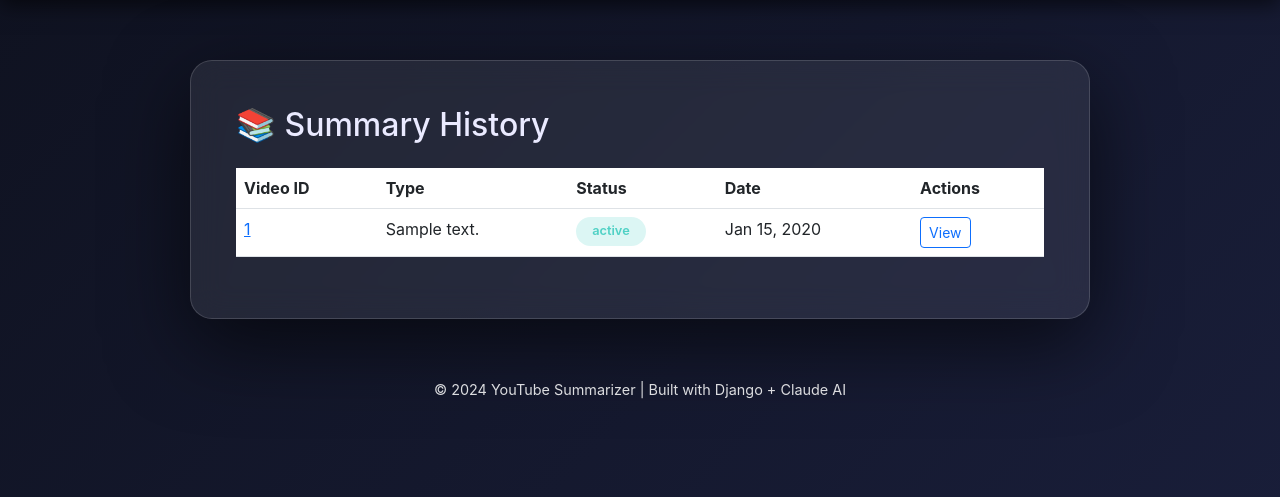
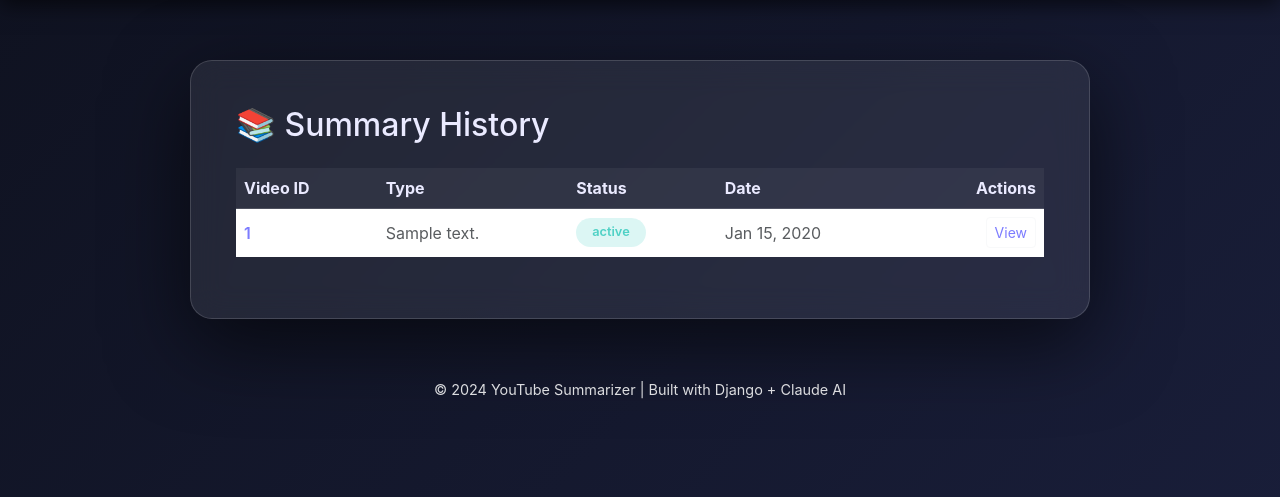
Before and after one commit to saradjung/Youtube-Summarizer, a Django app: template summarizer/templates/summarizer/summary_list.html in a window 1280 px wide. Shown: the part 68-565 px from the top of the page. Run offline with Django 5.2, Linux system fonts and the light colour scheme; the template is opened without the code that fills it: most values are stand-ins (such as "Sample title", 1, 10 or a date in 2020); some libraries are stand-ins or nearby versions.

Commit message:
changed the templates to match dark theme

```diff
--- a/summarizer/forms.py
+++ b/summarizer/forms.py
@@ -9,12 +9,12 @@ class SummarizeForm(forms.ModelForm):
         fields = ['youtube_url', 'summary_type']
         widgets={
             'youtube_url':forms.URLInput(attrs={
-                "class":'form-control',
+                "class":'form-control bg-dark text-light border-secondary',
                 'placeholder':'https://www.youtube.com/watch?v=...',
                 'required':'True'
             }),
             'summary_type':forms.Select(attrs={
-                'class':'form-select',
+                'class':'form-select bg-dark text-light border-secondary',
             }),
         }
 
--- a/summarizer/templates/summarizer/base.html
+++ b/summarizer/templates/summarizer/base.html
@@ -169,6 +169,60 @@
         font-size: 0.9rem;
         opacity: 0.85;
       }
+      /* ===== FORCE DARK TABLE OVERRIDE ===== */
+
+      .table {
+        background: transparent !important;
+        color: var(--text-main) !important;
+      }
+
+      .table thead th {
+        background: rgba(255, 255, 255, 0.05) !important;
+        color: var(--text-main) !important;
+        border-bottom: 1px solid var(--border-glass) !important;
+      }
+
+      .table tbody tr {
+        background: transparent !important;
+      }
+
+      .table tbody tr:hover {
+        background: rgba(255, 255, 255, 0.06) !important;
+      }
+
+      .table td,
+      .table th {
+        border-color: var(--border-glass) !important;
+        vertical-align: middle;
+      }
+
+      /* Links inside table */
+      .table a {
+        color: var(--accent) !important;
+        text-decoration: none;
+      }
+
+      .table a:hover {
+        text-decoration: underline;
+      }
+
+      /* Fix disabled / faded buttons */
+      .table .btn {
+        background: transparent;
+      }
+
+      /* Pagination */
+      .page-link {
+        background: transparent !important;
+        color: var(--text-main) !important;
+        border-color: var(--border-glass) !important;
+      }
+
+      .page-item.active .page-link {
+        background: rgba(124, 124, 255, 0.2) !important;
+        border-color: var(--accent) !important;
+        color: var(--accent) !important;
+      }
     </style>
 
     {% block extra_css %}{% endblock %}
--- a/summarizer/templates/summarizer/summary_list.html
+++ b/summarizer/templates/summarizer/summary_list.html
@@ -5,35 +5,43 @@ Summarizer{% endblock %} {% block content %}
 
   {% if summaries %}
   <div class="table-responsive">
-    <table class="table table-hover">
-      <thead>
+    <table class="table table-hover align-middle text-light">
+      <thead class="border-bottom">
         <tr>
           <th>Video ID</th>
           <th>Type</th>
           <th>Status</th>
           <th>Date</th>
-          <th>Actions</th>
+          <th class="text-end">Actions</th>
         </tr>
       </thead>
+
       <tbody>
         {% for summary in summaries %}
-        <tr>
+        <tr class="recent-item">
           <td>
-            <a href="{% url 'summary_detail' summary.pk %}">
+            <a
+              href="{% url 'summary_detail' summary.pk %}"
+              class="link-info text-decoration-none fw-semibold"
+            >
               {{ summary.video_id }}
             </a>
           </td>
-          <td>{{ summary.get_summary_type_display }}</td>
+
+          <td class="text-muted">{{ summary.get_summary_type_display }}</td>
+
           <td>
             <span class="badge badge-custom status-{{ summary.status }}">
               {{ summary.get_status_display }}
             </span>
           </td>
-          <td>{{ summary.created_at|date:"M d, Y" }}</td>
-          <td>
+
+          <td class="text-muted">{{ summary.created_at|date:"M d, Y" }}</td>
+
+          <td class="text-end">
             <a
               href="{% url 'summary_detail' summary.pk %}"
-              class="btn btn-sm btn-outline-primary"
+              class="btn btn-sm btn-outline-light"
             >
               View
             </a>
@@ -46,36 +54,47 @@ Summarizer{% endblock %} {% block content %}
 
   <!-- Pagination -->
   {% if is_paginated %}
-  <nav>
+  <nav class="mt-4">
     <ul class="pagination justify-content-center">
       {% if page_obj.has_previous %}
       <li class="page-item">
-        <a class="page-link" href="?page={{ page_obj.previous_page_number }}"
-          >Previous</a
+        <a
+          class="page-link bg-transparent text-light border-secondary"
+          href="?page={{ page_obj.previous_page_number }}"
         >
+          ← Previous
+        </a>
       </li>
       {% endif %}
 
       <li class="page-item active">
-        <span class="page-link">{{ page_obj.number }}</span>
+        <span class="page-link bg-transparent border-primary text-primary">
+          {{ page_obj.number }}
+        </span>
       </li>
 
       {% if page_obj.has_next %}
       <li class="page-item">
-        <a class="page-link" href="?page={{ page_obj.next_page_number }}"
-          >Next</a
+        <a
+          class="page-link bg-transparent text-light border-secondary"
+          href="?page={{ page_obj.next_page_number }}"
         >
+          Next →
+        </a>
       </li>
       {% endif %}
     </ul>
   </nav>
   {% endif %} {% else %}
+
+  <!-- Empty State -->
   <div class="text-center py-5">
-    <p class="text-muted">
+    <p class="text-muted mb-3">
       No summaries yet. Start by summarizing your first video!
     </p>
-    <a href="{% url 'home' %}" class="btn btn-primary mt-3"> Get Started </a>
+    <a href="{% url 'home' %}" class="btn btn-primary"> 🚀 Get Started </a>
   </div>
+
   {% endif %}
 </div>
 {% endblock %}
```
Also changed, not shown: summarizer/templates/summarizer/home.html (+20 -13 lines), summarizer/templates/summarizer/summary_detail.html (+25 -19 lines).
